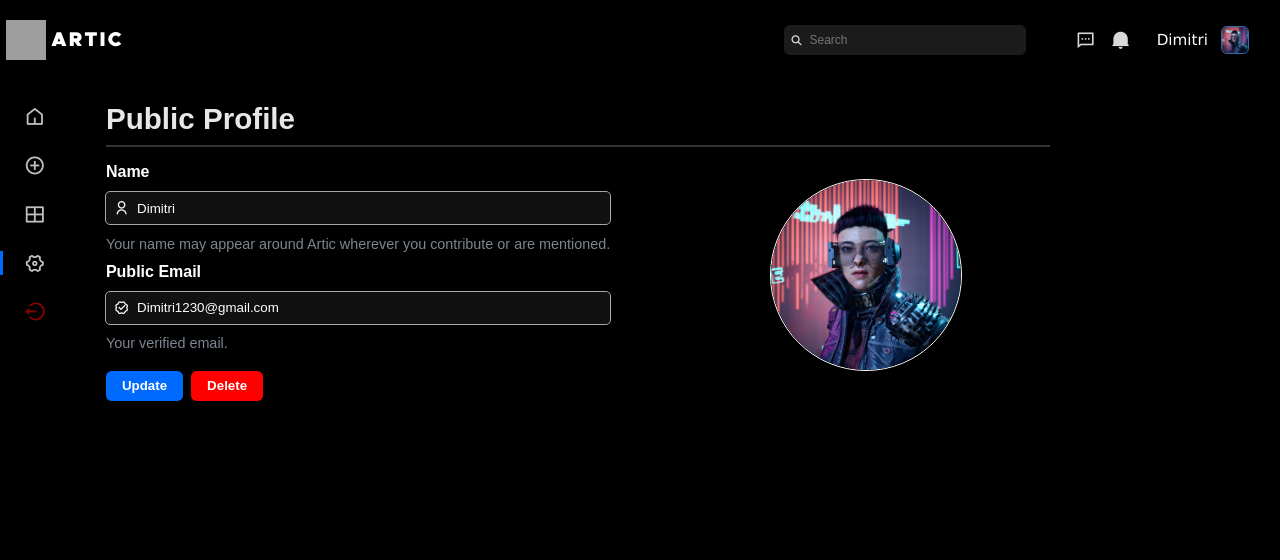
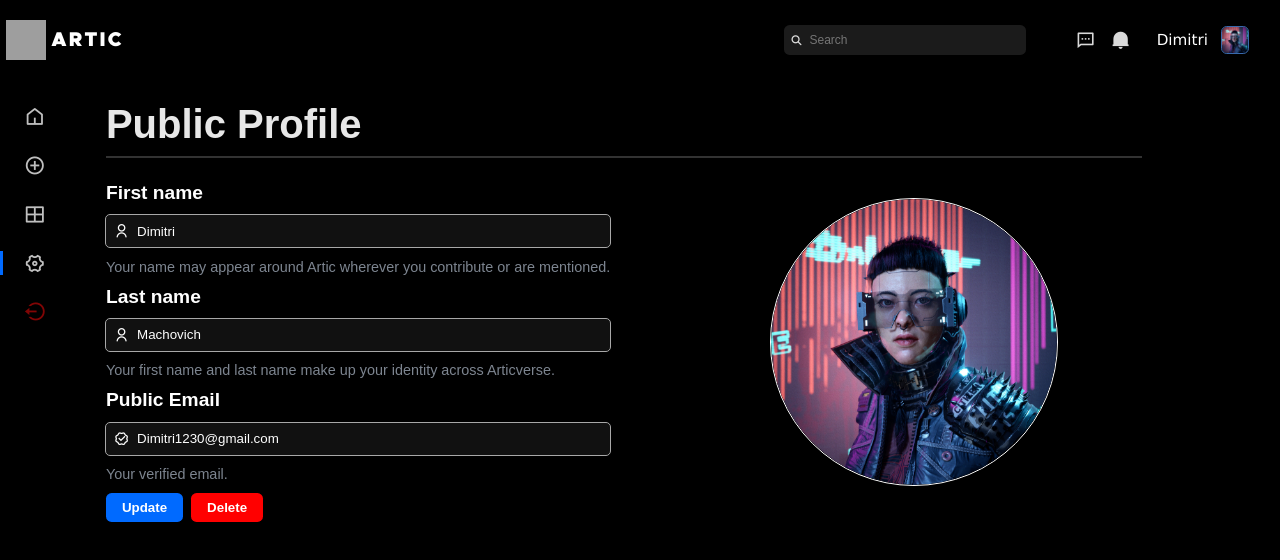
Before and after one commit to Siddhantsingh1230/Artic, a React (Create React App) app: page /setting in a window 1280 px wide. Shown: the top 560 px of the page. Built offline with nearby package versions, Linux system fonts and the light colour scheme; grey boxes are pictures that could not be loaded.

Commit message:
added tooltip in setting userImage

```diff
--- a/src/components/Setting.jsx
+++ b/src/components/Setting.jsx
@@ -2,9 +2,13 @@ import React, { useState } from "react";
 
 const Setting = () => {
   const [name, setName] = useState("Dimitri");
+  const [lastName, setLastName] = useState("Machovich");
   const [email, setEmail] = useState("Dimitri1230@gmail.com");
   const handleNameChange=(e)=>{
     setName(e.target.value);
+  }
+  const handleLastNameChange=(e)=>{
+    setLastName(e.target.value);
   }
   const handleEmailChange=(e)=>{
     setEmail(e.target.value);
@@ -16,7 +20,7 @@ const Setting = () => {
         <hr />
         <div className="info">
           <div className="userDetails">
-            <p>Name</p>
+            <p>First name</p>
             <div className="userSettingName">
               <i className="ri-user-line"></i>
               <input onChange={(e)=>{
@@ -27,16 +31,28 @@ const Setting = () => {
               Your name may appear around Artic wherever you contribute or are
               mentioned.
             </small>
+            <p>Last name</p>
+            <div className="userSettingName">
+              <i className="ri-user-line"></i>
+              <input onChange={(e)=>{
+                handleLastNameChange(e);
+              }} value={lastName} type="text"/>
+            </div>
+            <small>
+              Your first name and last name make up your identity across Articverse.
+            </small>
             <p>Public Email</p>
             <div className="userSettingEmail">
-              <i class="ri-verified-badge-line"></i>
+              <i className="ri-verified-badge-line"></i>
               <input onChange={(e)=>{
                 handleEmailChange(e);
               }} value={email} type="text"/>
             </div>
             <small>Your verified email.</small>
           </div>
-          <div className="userImage" ><img src="icon/userSprite.jpg" alt="" /></div>
+          <div className="userImage" ><img src="icon/userSprite.jpg" alt="" />
+          <div className="tooltip2">{name +" "+ lastName}</div>
+          </div>
         </div>
         <button className="save">Update</button>
         <button className="delete">Delete</button>
--- a/src/index.css
+++ b/src/index.css
@@ -232,7 +232,7 @@ a {
   position: relative;
   display: inline-block;
 }
-.tooltip {
+.user .userName .tooltip {
   visibility: hidden;
   font-size: 0.75rem;
   font-weight: 650;
@@ -856,14 +856,14 @@ circle {
   padding: 1.4rem;
 }
 .setting h2{
-  font-size: 1.85rem;
+  font-size: 2.5rem;
   margin-bottom: 0.55rem;
   color: #e7e7e7;
 }
 .setting hr{
   border: 1px solid #323232;
-  width: 82%;
-  margin-bottom: 1rem;
+  width: 90%;
+  margin-bottom: 1.5rem;
 }
 .info{
   display: flex;
@@ -875,7 +875,7 @@ circle {
   flex-direction: column;
 }
 .userDetails p{
-  font-size: 1rem;
+  font-size: 1.2rem;
   margin-bottom: .7rem;
   font-weight: 550;
 }
@@ -906,12 +906,33 @@ p[contenteditable="true"]{
 }
 .userImage{
   border: 1.5px solid white;
-  height: 12rem;
-  width: 12rem;
+  height: 18rem;
+  width: 18rem;
   border-radius: 50%;
   position: relative;
   margin-top: 1rem  ;
   overflow: hidden;
+}
+.tooltip2 {
+  visibility: hidden;
+  font-size: 0.75rem;
+  font-weight: 650;
+  background-color: #006aff;
+  color: #fff;
+  text-align: center;
+  border-radius: 4px;
+  padding: 6px;
+  position: absolute;
+  z-index: 999999999;
+  bottom:10%;
+  left: 50%;
+  transform: translateX(-50%);
+  opacity: 0;
+  transition: opacity 0.3s ease;
+}
+.userImage:hover .tooltip2 {
+  visibility: visible;
+  opacity: 1;
 }
 /* .userImage p{
   position: absolute;
```
